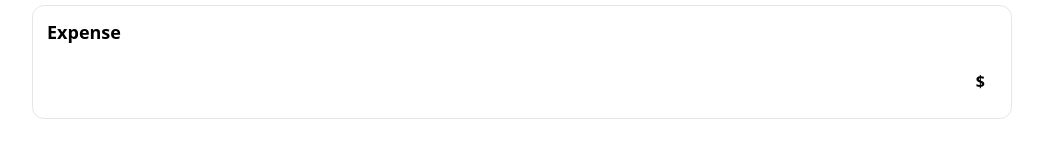
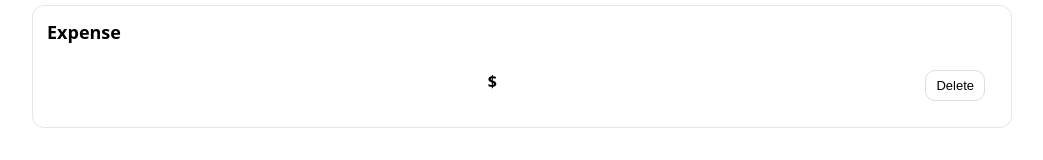
Before and after one commit to somayaataee/Expense-Tracker, a React (Create React App) app: page / in a window 1280 px wide. Shown: the part 237-397 px from the top of the page, without its empty margins (118-1161 px from the left). Built offline with nearby package versions, Linux system fonts and the light colour scheme.

Commit message:
add button in component item

```diff
--- a/src/components/ExpenseItem.jsx
+++ b/src/components/ExpenseItem.jsx
@@ -1,17 +1,12 @@
-export default function ExpenseItem({expenses}){
+export default function ExpenseItem({expenses,onDelete}){
     return(
         <li className="item">
             <div>
-                <div className="itemTitle">
-                    {expenses.title}
-                </div>
-                <div className="itemMeta">
-                    {expenses.category}
-                </div>
+                <div className="itemTitle">  {expenses.title} </div>
+                <div className="itemMeta"> {expenses.category} </div>
             </div>
-            <div className="amount">
-                ${expenses.amount}
-            </div>
+            <div className="amount"> ${expenses.amount}</div>
+            <button className="btn sm danger" onClick={()=> onDelete(expenses.id)}>Delete</button>
         </li>
     )
 }
```
